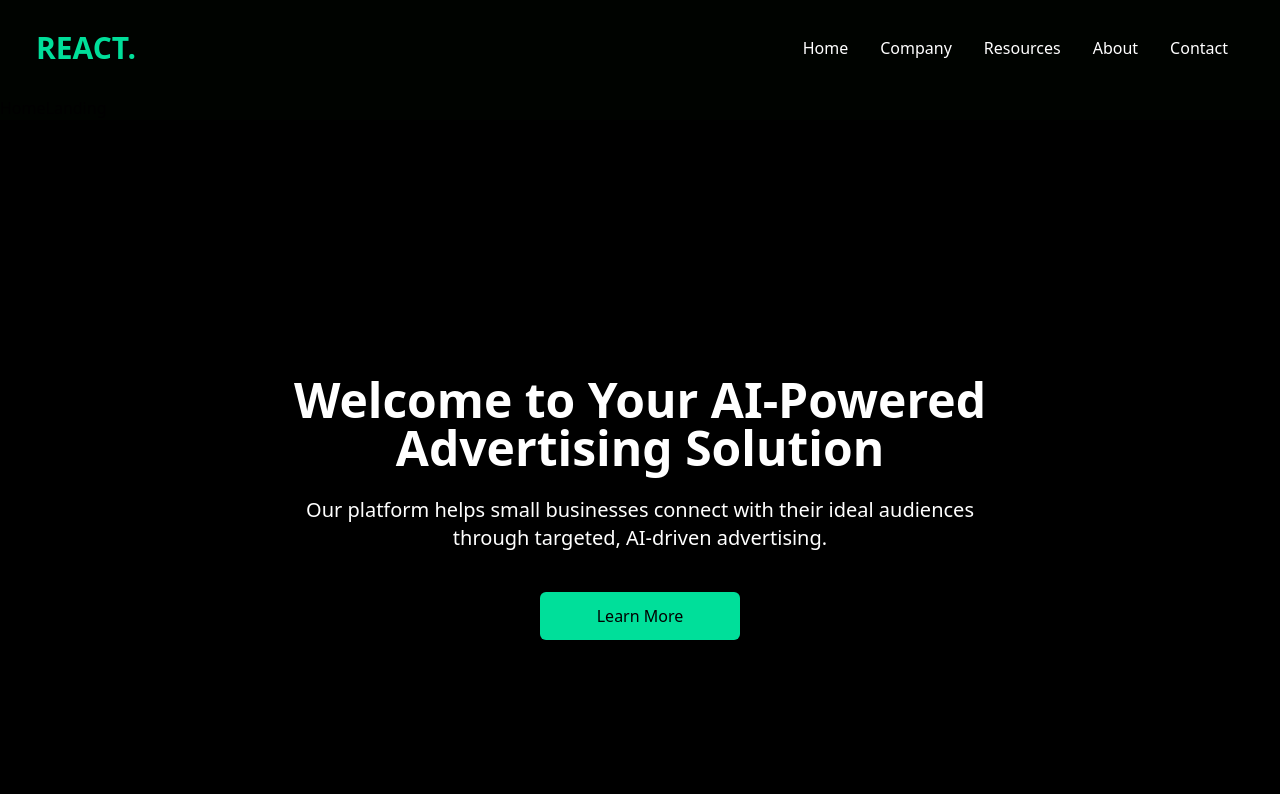
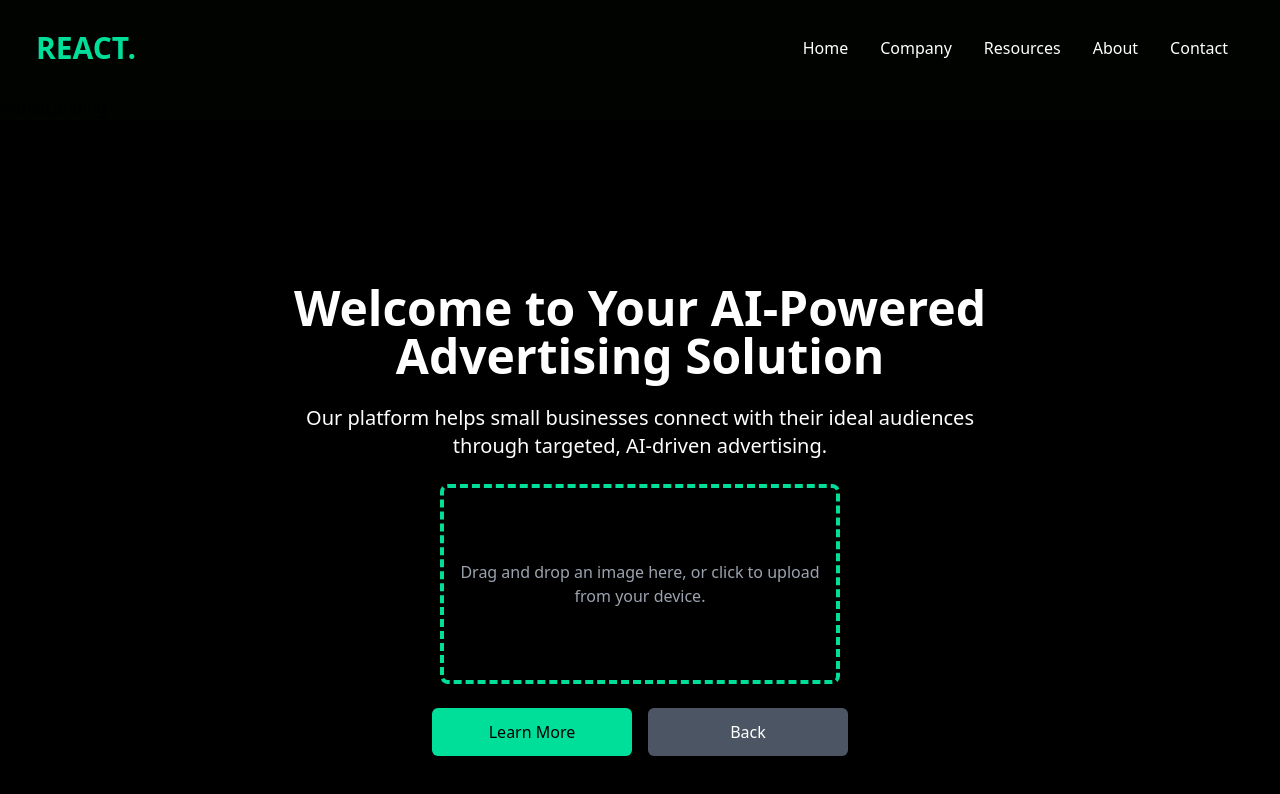
Before and after one commit to jz0527/SushiHacksFrontend, a React (Create React App) app: page / in a window 1280 px wide. Both pictures are taken after a click on the button "Landing". Shown: the top 794 px of the page. Built offline with nearby package versions, Linux system fonts and the light colour scheme.

Commit message:
Add dropbox and Back button, edit styling

```diff
--- a/src/App.js
+++ b/src/App.js
@@ -18,7 +18,6 @@ function App() {
 
       {currentPage === 'home' && (
         <>
-          {/* Pass setCurrentPage to Hero as a prop */}
           <Hero setCurrentPage={setCurrentPage} />
           <Analytics />
           <Newsletter />
@@ -28,7 +27,7 @@ function App() {
       )}
 
       {currentPage === 'landing' && (
-        <Landing />
+        <Landing setCurrentPage={setCurrentPage} />
       )}
     </div>
   );
--- a/src/components/Landing.jsx
+++ b/src/components/Landing.jsx
@@ -1,16 +1,69 @@
-import React from 'react';
+import React, { useState } from 'react';
 
-const Landing = () => {
+const Landing = ({ setCurrentPage }) => {
+  const [image, setImage] = useState(null);
+
+  const handleDrop = (e) => {
+    e.preventDefault();
+    const file = e.dataTransfer.files[0];
+    if (file && file.type.startsWith('image/')) {
+      setImage(URL.createObjectURL(file));
+    }
+  };
+
+  const handleFileInput = (e) => {
+    const file = e.target.files[0];
+    if (file && file.type.startsWith('image/')) {
+      setImage(URL.createObjectURL(file));
+    }
+  };
+
+  const handleDragOver = (e) => {
+    e.preventDefault();
+  };
+
   return (
-    <div className='text-white h-screen bg-black flex items-center justify-center'>
-      <div className='text-center p-10 max-w-[800px] mx-auto'>
-        <h1 className='text-5xl font-bold mb-6'>Welcome to Your AI-Powered Advertising Solution</h1>
-        <p className='text-xl mb-4'>
+    <div className='text-white h-screen bg-black flex flex-col items-center justify-center'>
+      <div className='text-center p-10 max-w-[800px] mx-auto flex flex-col items-center gap-6'>
+        <h1 className='text-5xl font-bold'>Welcome to Your AI-Powered Advertising Solution</h1>
+        <p className='text-xl'>
           Our platform helps small businesses connect with their ideal audiences through targeted, AI-driven advertising.
         </p>
-        <button className='bg-[#00df9a] w-[200px] rounded-md font-medium my-6 py-3 text-black'>
-          Learn More
-        </button>
+
+        {/* Drop Area */}
+        <div
+          onDrop={handleDrop}
+          onDragOver={handleDragOver}
+          className='relative w-full max-w-[400px] h-[200px] border-4 border-dashed border-[#00df9a] rounded-lg flex items-center justify-center text-center p-4 cursor-pointer bg-black/50'
+        >
+          <p className='text-gray-400'>Drag and drop an image here, or click to upload from your device.</p>
+          <input
+            type='file'
+            onChange={handleFileInput}
+            className='absolute inset-0 opacity-0 cursor-pointer'
+            accept='image/*'
+          />
+        </div>
+
+        {/* Image Preview */}
+        {image && (
+          <div className='mt-6'>
+            <img src={image} alt='Uploaded' className='w-full max-w-[400px] rounded-md shadow-lg' />
+          </div>
+        )}
+
+        {/* Buttons */}
+        <div className='flex gap-4'>
+          <button className='bg-[#00df9a] w-[200px] rounded-md font-medium py-3 text-black'>
+            Learn More
+          </button>
+          <button
+            onClick={() => setCurrentPage('home')}
+            className='bg-gray-600 hover:bg-gray-700 w-[200px] rounded-md font-medium py-3 text-white transition duration-200'
+          >
+            Back
+          </button>
+        </div>
       </div>
     </div>
   );
```
